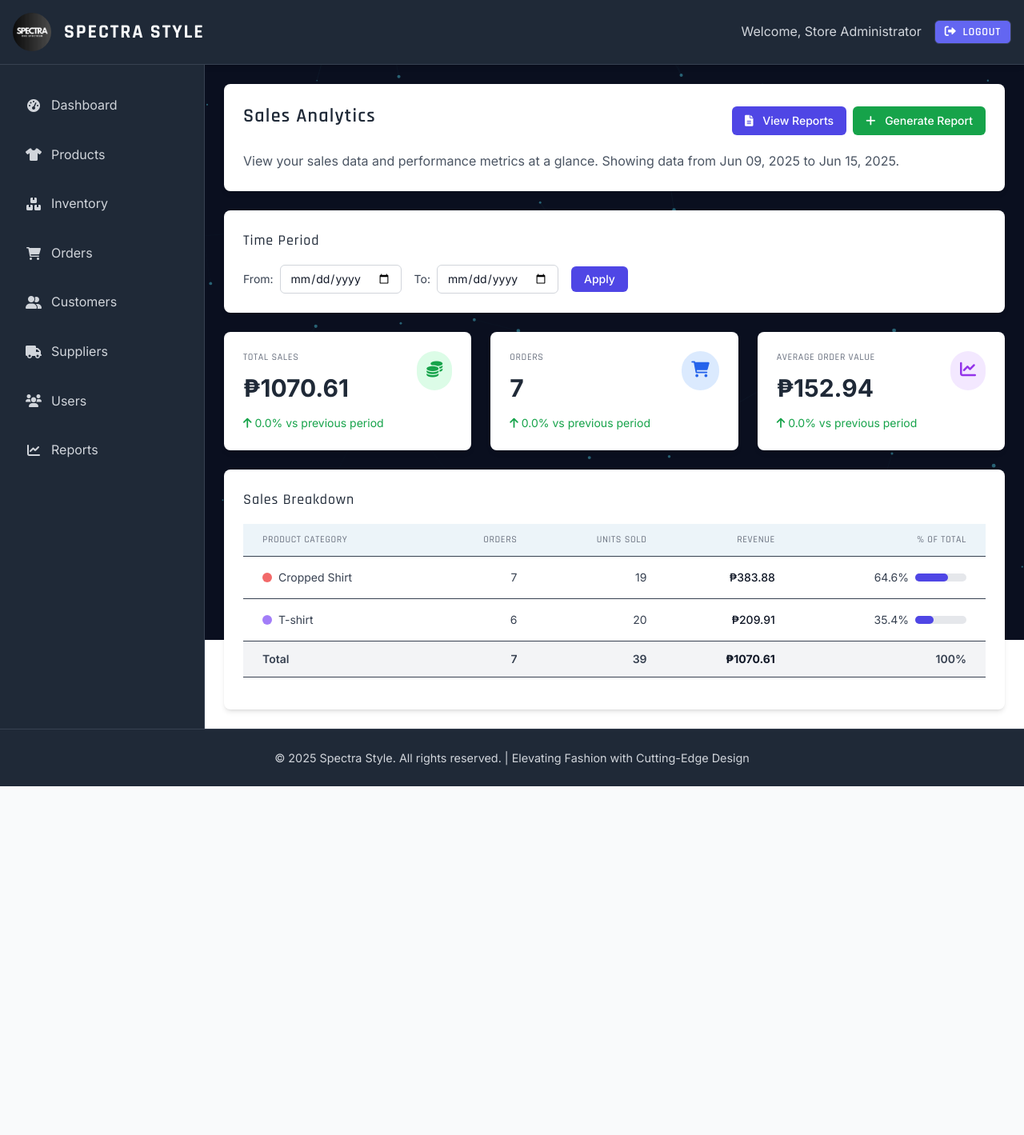
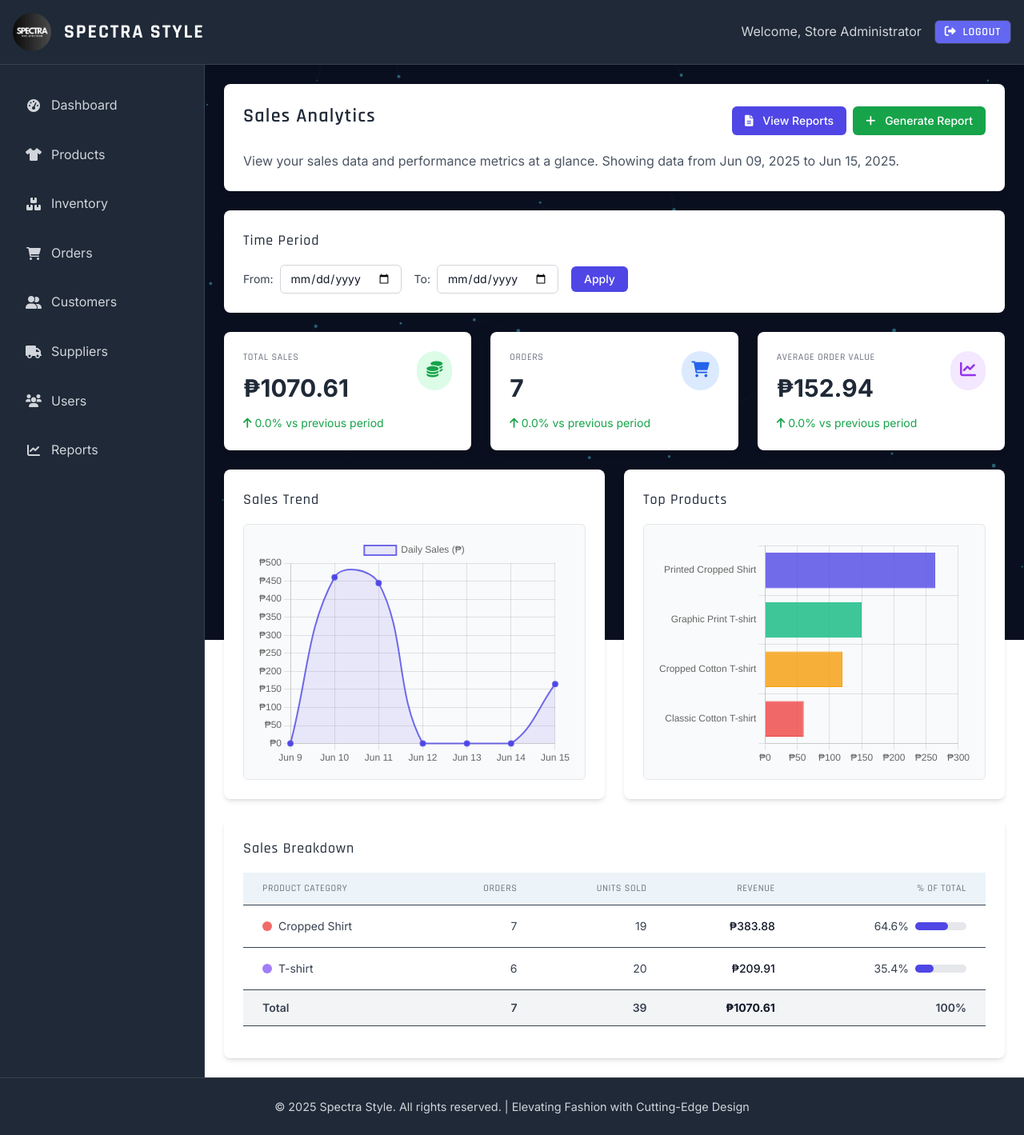
Before and after one commit to kinuris/spectra_clothing, a Django app: page /dashboard/analytics/ in a window 1280 px wide. Shown: the whole page at 80% size. Before the commit the page ends 983 px from the top, so only its background shows below. Run offline with Django 5.2, Linux system fonts and the light colour scheme; a user stored in the database is signed in; data comes from the database, SQL or seed files in the repository; style sheets or scripts are compiled from the project's sources; some libraries are stand-ins or nearby versions.

Commit message:
added graphs

```diff
--- a/templates/dashboard/analytics.html
+++ b/templates/dashboard/analytics.html
@@ -126,22 +126,22 @@
     </div>
 
     <!-- Charts Section - 2x2 Grid -->
-    <!-- <div class="grid grid-cols-1 lg:grid-cols-2 gap-6"> -->
+    <div class="grid grid-cols-1 lg:grid-cols-2 gap-6">
         <!-- Sales Trend Chart -->
-        <!-- <div class="bg-white p-6 rounded-lg shadow-md">
+        <div class="bg-white p-6 rounded-lg shadow-md">
             <h2 class="text-lg font-medium text-gray-800 mb-4">Sales Trend</h2>
             <div class="h-80 bg-gray-50 rounded-md border border-gray-200 p-4">
                 <canvas id="salesTrendChart"></canvas>
             </div>
-        </div> -->
+        </div>
 
         <!-- Top Products Chart -->
-        <!-- <div class="bg-white p-6 rounded-lg shadow-md">
+        <div class="bg-white p-6 rounded-lg shadow-md">
             <h2 class="text-lg font-medium text-gray-800 mb-4">Top Products</h2>
             <div class="h-80 bg-gray-50 rounded-md border border-gray-200 p-4">
                 <canvas id="topProductsChart"></canvas>
             </div>
-        </div> -->
+        </div>
 
         <!-- Category Distribution Chart -->
         <!-- <div class="bg-white p-6 rounded-lg shadow-md">
@@ -212,7 +212,7 @@
                 </div>
             </div>
         </div> -->
-    <!-- </div>   -->
+    </div>
 
     <!-- Detailed Analysis -->
     <div class="bg-white p-6 rounded-lg shadow-md">
```
